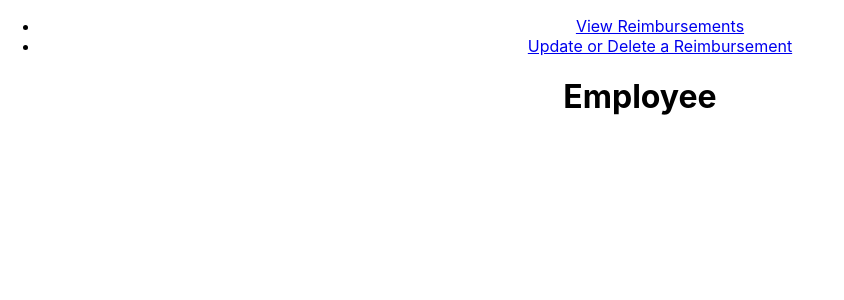
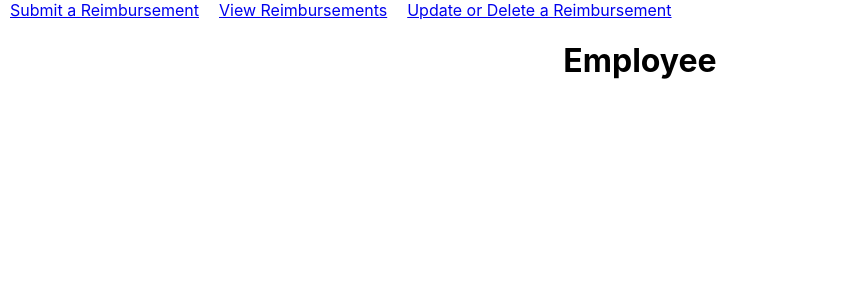
Before and after one commit to 230306-RubyOnRail/Tyler_Christian_ProjectOne_FrontEnd, a React (Create React App) app in the folder front_end/: page /Employee in a window 1280 px wide. Shown: the top 300 px of the page, without its empty margins (0-844 px from the left). Built offline with nearby package versions, Linux system fonts and the light colour scheme.

Commit message:
working navbar

```diff
--- a/front_end/src/components/Employee.tsx
+++ b/front_end/src/components/Employee.tsx
@@ -1,9 +1,10 @@
 import React from 'react'
 import { Navbar } from './Navbar'
 export function Employee() {
+    const userrole = 'Employee';
     return (
         <div>
-            <Navbar />
+            <Navbar userrole={userrole} />
             <h1>Employee</h1>
         </div>
     )
--- a/front_end/src/components/Manager.tsx
+++ b/front_end/src/components/Manager.tsx
@@ -2,10 +2,11 @@ import React from 'react'
 import { Navbar } from './Navbar'
 
 export function Manager() {
+    const userrole: string = 'Manager';
     return (
         <div>
             <h1>Manager</h1>
-            <Navbar />
+            <Navbar userrole={userrole} />
         </div>
     )
 }
--- a/front_end/src/components/Navbar.tsx
+++ b/front_end/src/components/Navbar.tsx
@@ -1,39 +1,46 @@
-
 import React from "react";
 import { Link } from 'react-router-dom';
 
-export  function Navbar() {
+type NavbarProps = {
+  userrole: string;
+}
+
+export function Navbar({ userrole }: NavbarProps) {
   return (
-    <nav>
-      <ul>
-        {/* {userrole === "Employee" ? (
-          <li><Link to="SubmitReimbursement">Submit a Reimbursement</Link></li>
+    <nav style={{ display: 'flex', flexDirection: 'row' }}>
+      <ul style={{ listStyleType: 'none', display: 'flex', flexDirection: 'row', margin: 0, padding: 0 }}>
+        {userrole === "Employee" ? (
+          <li style={{ margin: '0 10px' }}><Link to="/submit-reimbursement">Submit a Reimbursement</Link></li>
         ) : (
-          <li><Link to="AddUser">Add a New User</Link></li>
-        )} */}
-        <li><Link to="ViewReimbursements">View Reimbursements</Link></li>
-        <li><Link to="UpdateReimbursement">Update or Delete a Reimbursement</Link></li>
+          <li style={{ margin: '0 10px' }}><Link to="/add-user">Add a New User</Link></li>
+        )}
+        <li style={{ margin: '0 10px' }}><Link to="/view-reimbursements">View Reimbursements</Link></li>
+        <li style={{ margin: '0 10px' }}><Link to="/update-reimbursement">Update or Delete a Reimbursement</Link></li>
       </ul>
     </nav>
   );
 }
 
-
-
+// this works
 // import React from "react";
 // import { Link } from 'react-router-dom';
 
+// type NavbarProps = {
+//   userrole: string;
+// }
 
-// export  function Navbar() {
-//     return (
-//         <nav>
-//             <ul>
-//                 {userrole === "Employee" ? (
-//                     <li><Link to="SubmitReimbursement">Submit a Reimbursement</Link> </li>
-//                 ) : (<li><Link to="AddUser">Add a New User</Link></li>)}
-//                 <li><Link to="ViewReimbursements">View Reimbursements</Link> </li>
-//                 <li><Link to="UpdateReimbursement">Update or Delete a Reimbursement</Link> </li>
-//             </ul>
-//         </nav>
-//     )
+// export function Navbar({ userrole }: NavbarProps) {
+//   return (
+//     <nav>
+//       <ul>
+//         {userrole === "Employee" ? (
+//           <li><Link to="/submit-reimbursement">Submit a Reimbursement</Link></li>
+//         ) : (
+//           <li><Link to="/add-user">Add a New User</Link></li>
+//         )}
+//         <li><Link to="/view-reimbursements">View Reimbursements</Link></li>
+//         <li><Link to="/update-reimbursement">Update or Delete a Reimbursement</Link></li>
+//       </ul>
+//     </nav>
+//   );
 // }
```
Also changed, not shown: front_end/src/components/ViewReimbursements.tsx (added, +10 -0 lines).
